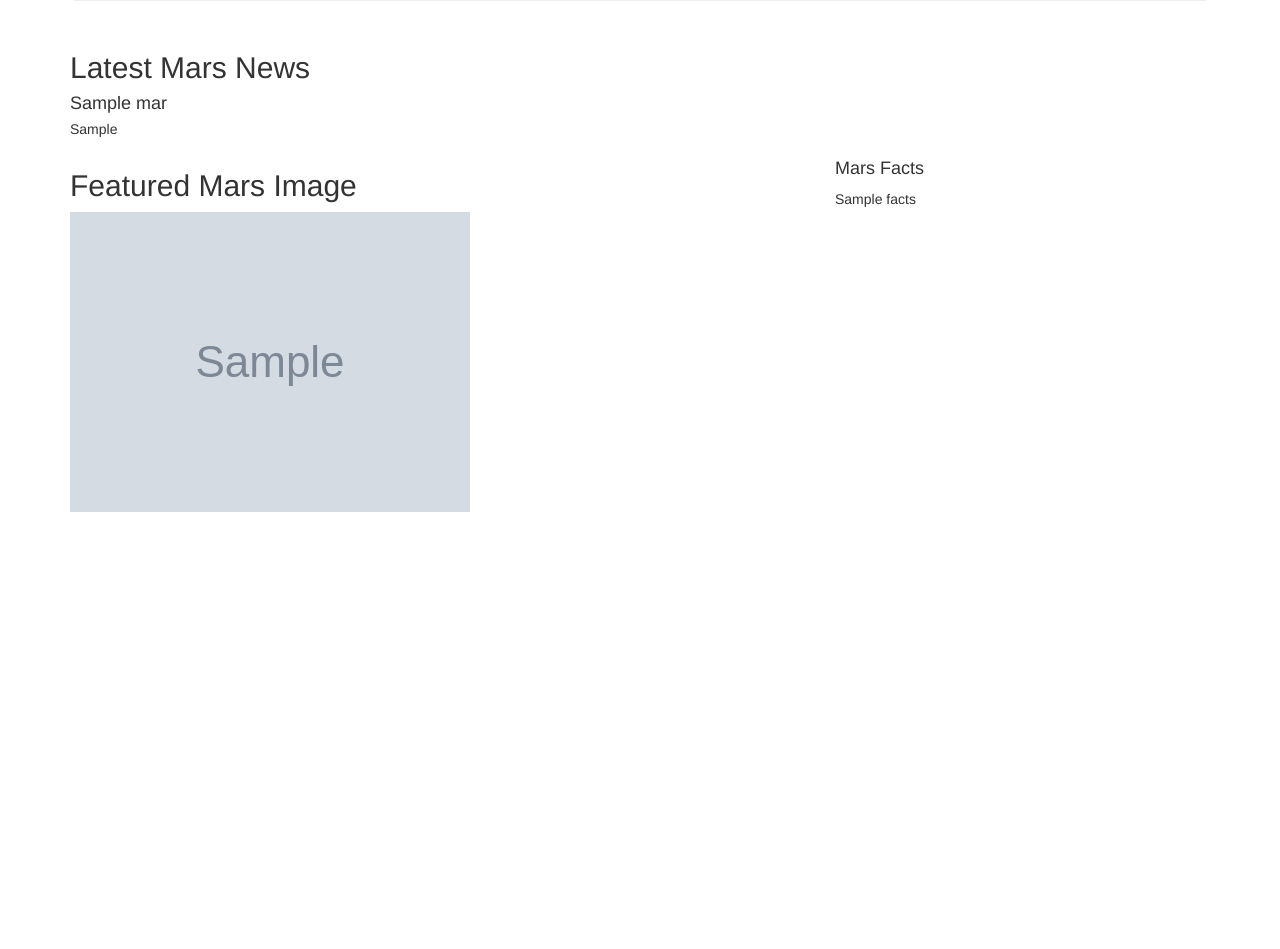
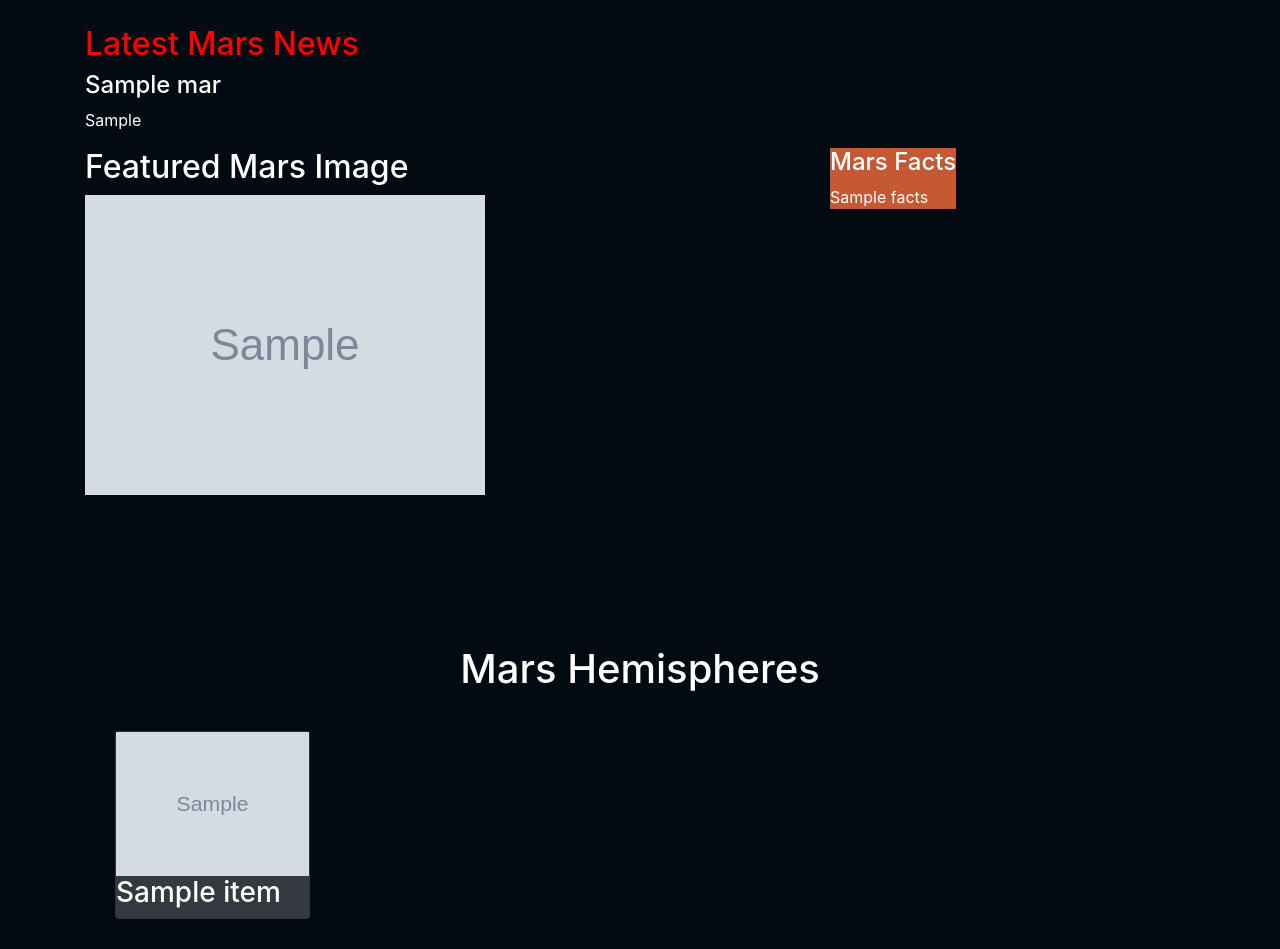
Before and after one commit to loydvalp/Mission-to-Mars, a Flask app: page / in a window 1280 px wide. Shown: the part 255-1204 px from the top of the page. Before the commit the page ends 767 px from the top, so only its background shows below. Run offline with Flask 2, Linux system fonts and the light colour scheme; grey boxes marked "Sample" are stand-in pictures; a database or web service that is not in the repository returns one stand-in record (values such as "Sample title"); some libraries are stand-ins or nearby versions.

Commit message:
adding challenge

```diff
--- a/templates/index.html
+++ b/templates/index.html
@@ -7,18 +7,32 @@
     <title>Mission to Mars</title>
     <link
       rel="stylesheet"
-      href="https://maxcdn.bootstrapcdn.com/bootstrap/3.3.7/css/bootstrap.min.css"
+      href="https://stackpath.bootstrapcdn.com/bootstrap/4.5.2/css/bootstrap.min.css"
+      integrity="sha384-JcKb8q3iqJ61gNV9KGb8thSsNjpSL0n8PARn9HuZOnIxN0hoP+VmmDGMN5t9UJ0Z"
+      crossorigin="anonymous"
     />
   </head>
   <body>
+    <div class="text-white" style="background-color: rgb(2, 11, 17);">
       <div class="container">
         <!-- Add Jumbotron to Header -->
-      <div class="jumbotron text-center">
+        <div
+          class="jumbotron text-center"
+          style="
+            background-image: url(https://scitechdaily.com/images/Mars-Red-Planet-777x437.jpg);
+            background-size: 100%;
+            height: 100%;
+          "
+        >
           <h1>Mission to Mars</h1>
           <!-- Add a button to activate scraping script -->
           <p>
-          <a class="btn btn-primary btn-lg" href="/scrape" role="button"
-            >Scrape New Data</a
+            <a
+              class="btn btn-primary btn-lg text-white"
+              style="background-color: rgb(2, 11, 17);"
+              href="/scrape"
+              role="button"
+              >Get Mars Data</a
             >
           </p>
         </div>
@@ -27,8 +41,10 @@
           <div class="col-md-12">
             <div class="media">
               <div class="media-body">
-              <h2>Latest Mars News</h2>
-              <h4 class="media-heading">{{ mars.news_title }}</h4>
+                <h2 style="color: red;">Latest Mars News</h2>
+                <h4 class="media-heading">
+                  {{ mars.news_title }}
+                </h4>
                 <p>{{ mars.news_paragraph }}</p>
               </div>
             </div>
@@ -36,22 +52,42 @@
         </div>
         <!-- Section for Featured Image and Facts table -->
         <div class="row" id="mars-featured-image">
-        <div class="col-md-8">
+          <div class="col-lg-8 col-md-8 col-sm-12">
             <h2>Featured Mars Image</h2>
             <img
               src="{{mars.featured_image}}"
-            class="img-responsive"
+              style="max-width:100%; class=img-responsive;"
               alt="Responsive image"
             />
           </div>
-        <div class="col-md-4">
+          <div class="col-lg-4 col-md-4 col-sm-12">
             <!-- Mars Facts -->
             <div class="row" id="mars-facts">
+              <div style="background-color: rgb(196, 89, 51);" ;>
                 <h4>Mars Facts</h4>
                 {{ mars.facts | safe }}
               </div>
             </div>
           </div>
         </div>
+        <!-- Mars Hemispheres -->
+        <h1 style="padding-top: 50px; margin-top: 100px; text-align: center;">
+          Mars Hemispheres
+        </h1>
+        <div class="card-deck">
+          <br />
+          {% for item in mars.mars_images %}
+          <div class="col-md-3">
+            <div class="card text-white bg-dark" style="margin: 30px;">
+              <img src="{{item.img_url}}" class="img-responsive" width="100%" />
+              <div class="caption">
+                <h3>{{item.title}}</h3>
+              </div>
+            </div>
+          </div>
+          {% endfor %}
+        </div>
+      </div>
+    </div>
   </body>
 </html>
```
Also changed, not shown: scraping.py (+25 -0 lines), screencapture.png (added). Lines whose indentation alone changed are shown as unchanged.
